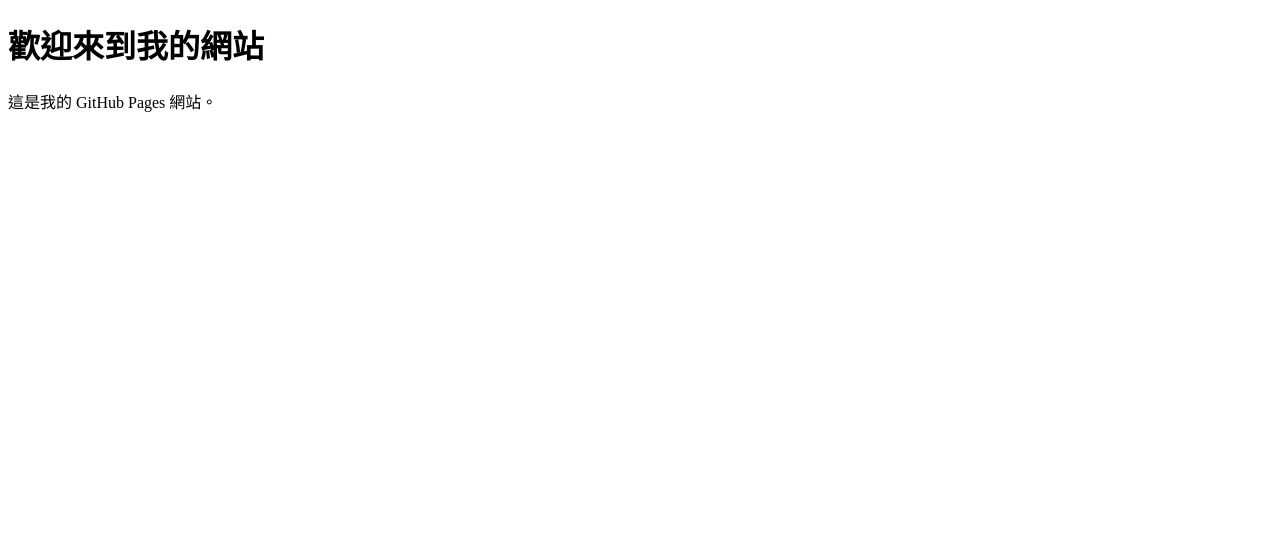
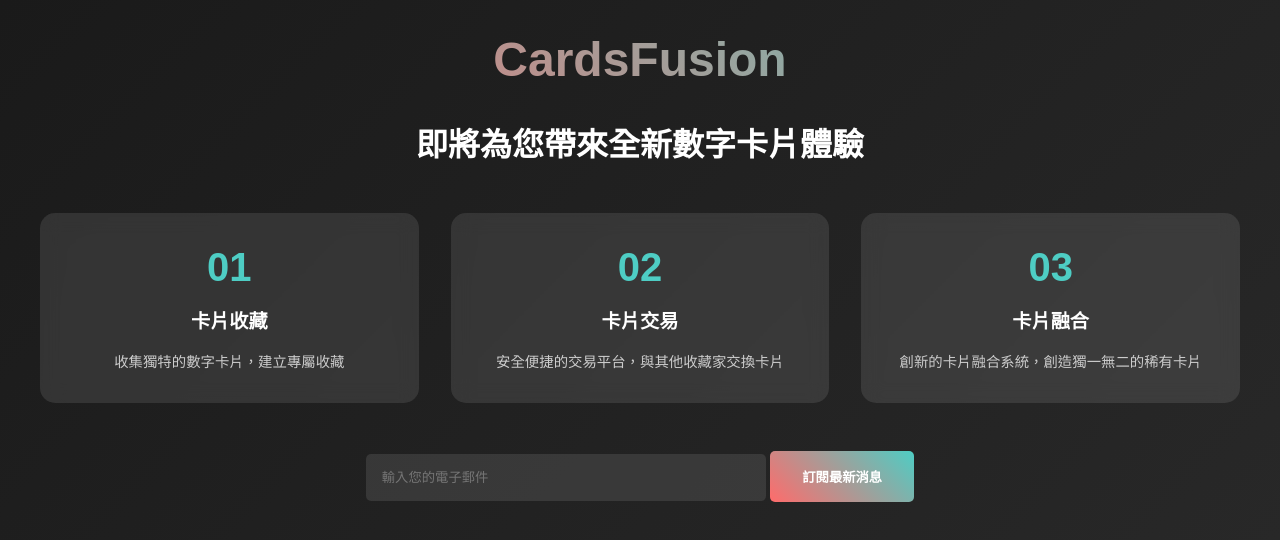
Before and after one commit to yipwai/cards-web, a plain HTML site: page index.html in a window 1280 px wide. Drawn offline with Linux system fonts and the light colour scheme.

Commit message:
Update index.html

```diff
--- a/index.html
+++ b/index.html
@@ -3,10 +3,168 @@
 <head>
     <meta charset="UTF-8">
     <meta name="viewport" content="width=device-width, initial-scale=1.0">
-    <title>我的網站</title>
+    <title>CardsFusion - 即將上線</title>
+    <style>
+        * {
+            margin: 0;
+            padding: 0;
+            box-sizing: border-box;
+        }
+
+        body {
+            font-family: "Microsoft JhengHei", sans-serif;
+            background: linear-gradient(135deg, #1a1a1a, #2a2a2a);
+            color: #fff;
+            min-height: 100vh;
+            display: flex;
+            flex-direction: column;
+            align-items: center;
+            padding: 2rem;
+        }
+
+        .container {
+            max-width: 1200px;
+            width: 100%;
+            text-align: center;
+        }
+
+        .logo {
+            font-size: 3rem;
+            font-weight: bold;
+            margin-bottom: 2rem;
+            background: linear-gradient(45deg, #ff6b6b, #4ecdc4);
+            -webkit-background-clip: text;
+            -webkit-text-fill-color: transparent;
+        }
+
+        .coming-soon {
+            font-size: 2rem;
+            margin-bottom: 3rem;
+        }
+
+        .cards-preview {
+            display: grid;
+            grid-template-columns: repeat(auto-fit, minmax(250px, 1fr));
+            gap: 2rem;
+            margin-bottom: 3rem;
+        }
+
+        .card {
+            background: rgba(255, 255, 255, 0.1);
+            border-radius: 15px;
+            padding: 2rem;
+            backdrop-filter: blur(10px);
+            transition: transform 0.3s ease;
+            cursor: pointer;
+        }
+
+        .card:hover {
+            transform: translateY(-10px);
+        }
+
+        .card-number {
+            font-size: 2.5rem;
+            font-weight: bold;
+            color: #4ecdc4;
+            margin-bottom: 1rem;
+        }
+
+        .card-title {
+            font-size: 1.2rem;
+            margin-bottom: 1rem;
+        }
+
+        .card-description {
+            font-size: 0.9rem;
+            color: #ccc;
+        }
+
+        .subscribe {
+            margin-top: 2rem;
+        }
+
+        .email-input {
+            padding: 1rem;
+            border: none;
+            border-radius: 5px;
+            width: 100%;
+            max-width: 400px;
+            margin-bottom: 1rem;
+            background: rgba(255, 255, 255, 0.1);
+            color: #fff;
+        }
+
+        .subscribe-btn {
+            padding: 1rem 2rem;
+            border: none;
+            border-radius: 5px;
+            background: linear-gradient(45deg, #ff6b6b, #4ecdc4);
+            color: #fff;
+            font-weight: bold;
+            cursor: pointer;
+            transition: opacity 0.3s ease;
+        }
+
+        .subscribe-btn:hover {
+            opacity: 0.9;
+        }
+
+        @media (max-width: 768px) {
+            .logo {
+                font-size: 2rem;
+            }
+
+            .coming-soon {
+                font-size: 1.5rem;
+            }
+        }
+    </style>
 </head>
 <body>
-    <h1>歡迎來到我的網站</h1>
-    <p>這是我的 GitHub Pages 網站。</p>
+    <div class="container">
+        <h1 class="logo">CardsFusion</h1>
+        <h2 class="coming-soon">即將為您帶來全新數字卡片體驗</h2>
+
+        <div class="cards-preview">
+            <div class="card">
+                <div class="card-number">01</div>
+                <h3 class="card-title">卡片收藏</h3>
+                <p class="card-description">收集獨特的數字卡片，建立專屬收藏</p>
+            </div>
+
+            <div class="card">
+                <div class="card-number">02</div>
+                <h3 class="card-title">卡片交易</h3>
+                <p class="card-description">安全便捷的交易平台，與其他收藏家交換卡片</p>
+            </div>
+
+            <div class="card">
+                <div class="card-number">03</div>
+                <h3 class="card-title">卡片融合</h3>
+                <p class="card-description">創新的卡片融合系統，創造獨一無二的稀有卡片</p>
+            </div>
+        </div>
+
+        <div class="subscribe">
+            <input type="email" class="email-input" placeholder="輸入您的電子郵件">
+            <button class="subscribe-btn">訂閱最新消息</button>
+        </div>
+    </div>
+
+    <script>
+        document.querySelectorAll('.card').forEach(card => {
+            card.addEventListener('mousemove', e => {
+                const rect = card.getBoundingClientRect();
+                const x = e.clientX - rect.left;
+                const y = e.clientY - rect.top;
+
+                card.style.background = `radial-gradient(circle at ${x}px ${y}px, rgba(255,255,255,0.2), rgba(255,255,255,0.1))`;
+            });
+
+            card.addEventListener('mouseleave', () => {
+                card.style.background = 'rgba(255,255,255,0.1)';
+            });
+        });
+    </script>
 </body>
 </html>
```
